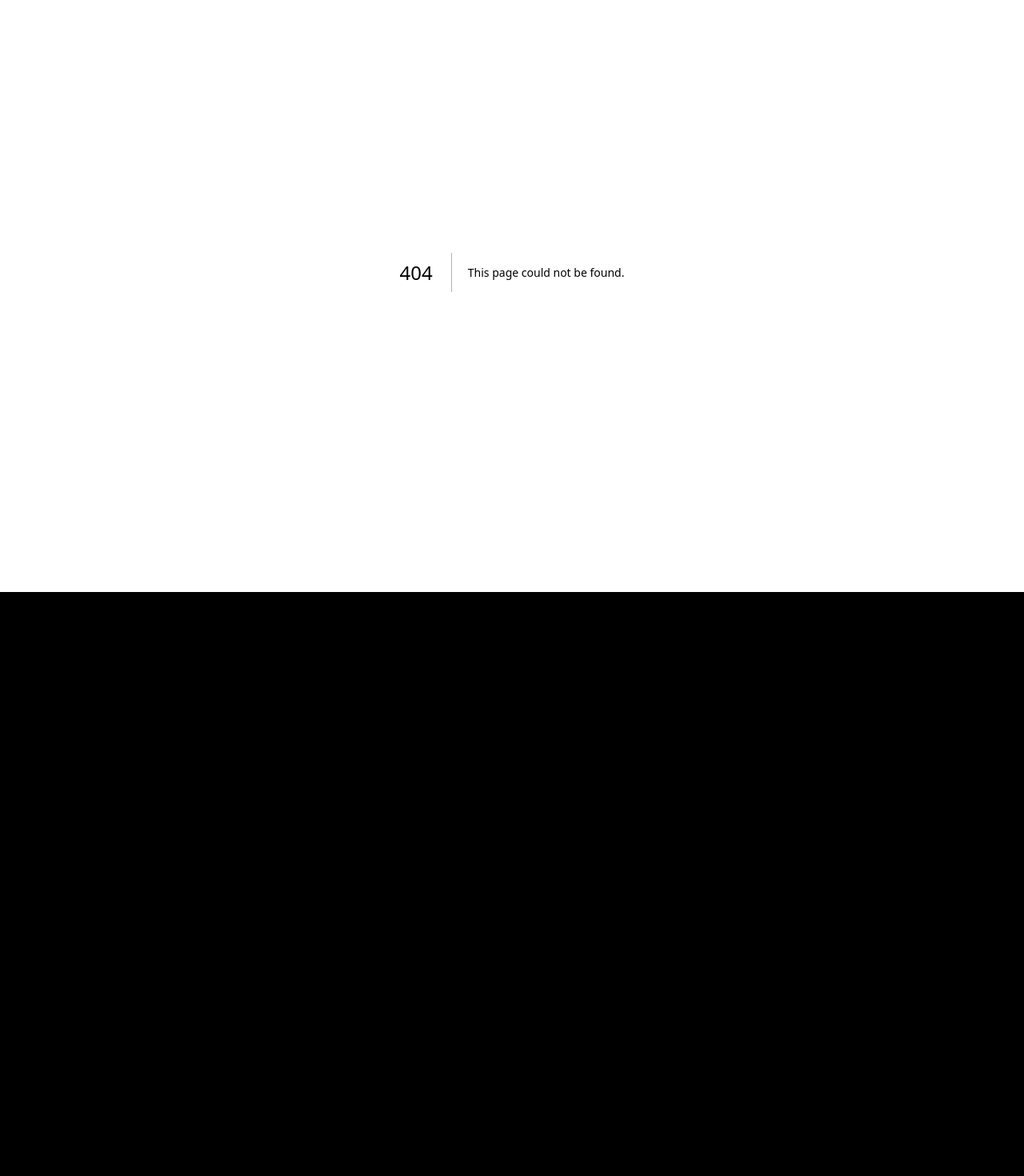
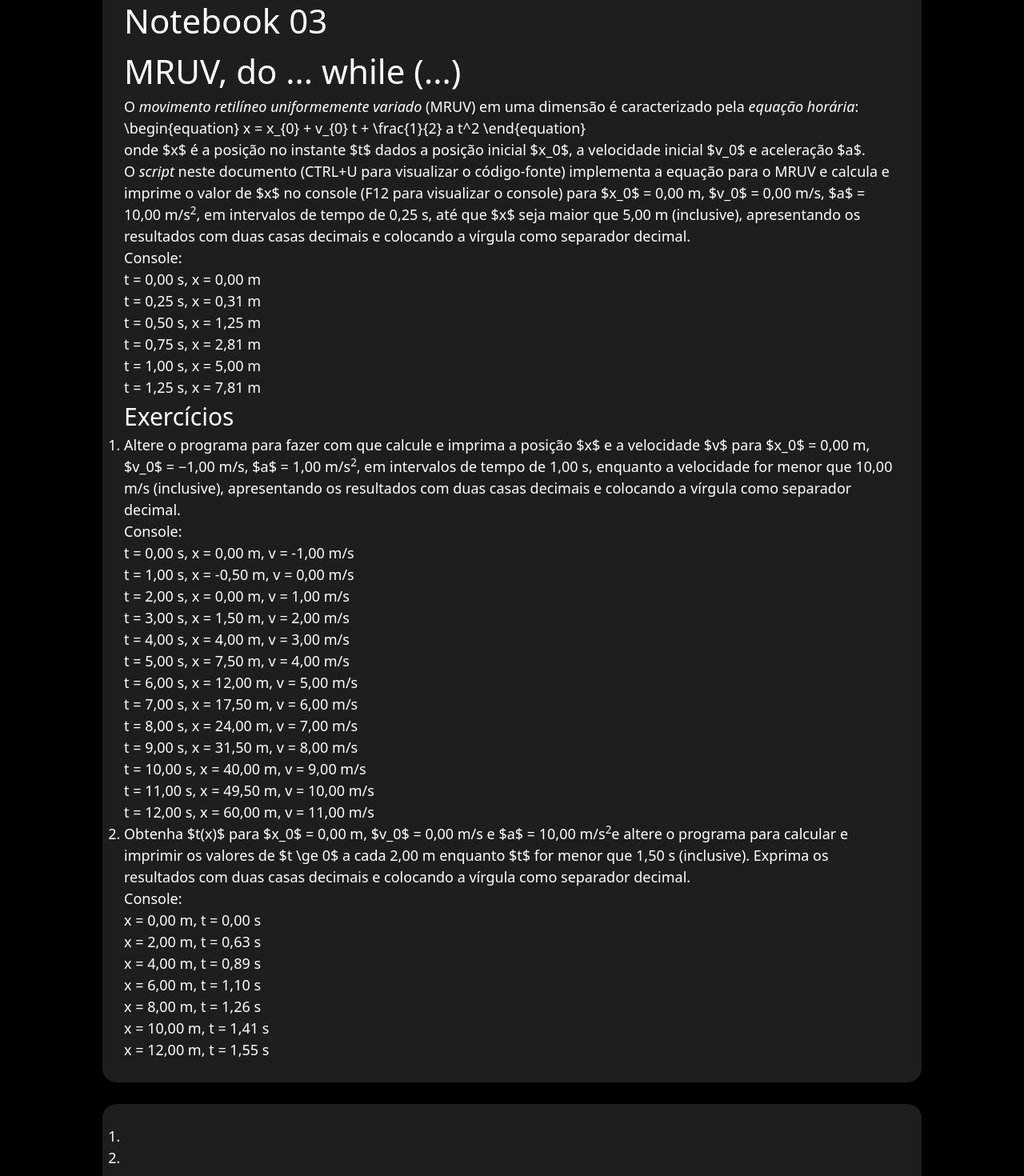
Before and after one commit to Lucas-GBP/Fisica-Notebooks, a Next.js app: page /notebooks/MRUV_do_while in a window 1280 px wide. Before the commit this address had no page. Shown: the part 60-1530 px from the top of the page at 80% size. Before the commit the page ends 800 px from the top, so only its background shows below. Built offline with nearby package versions, Linux system fonts and the light colour scheme; what better-react-mathjax would draw is missing.

Commit message:
first commit

```diff
--- a/pages/notebooks.tsx
+++ b/pages/notebooks.tsx
@@ -3,14 +3,19 @@ import StyleButton from "@/components/StyleButton/StyleButton";
 
 const notebooks:NextPage = () => {
   return <>
-    <main>
-      <section>
-        <ul>
-          <li><StyleButton href="./notebooks/MRUV_espressoes">MRUV, Expressões</StyleButton></li>
-          <li><StyleButton href="./notebooks/MRUV_for">MRUV, for (...) ...</StyleButton></li>
-        </ul>
-      </section>
-    </main>
+    <section>
+      <ul>
+        <li>
+          <StyleButton href="./notebooks/MRUV_espressoes">MRUV, Expressões</StyleButton>
+        </li>
+        <li>
+          <StyleButton href="./notebooks/MRUV_for">MRUV, for (...) ...</StyleButton>
+        </li>
+        <li>
+          <StyleButton href="./notebooks/MRUV_do_while">MRUV, do ... while (...)</StyleButton>
+        </li>
+      </ul>
+    </section>
   </>;
 };
 export default notebooks;
--- /dev/null
+++ b/pages/notebooks/MRUV_do_while.tsx
@@ -0,0 +1,141 @@
+import { NextPage } from "next";
+import { FC } from "react";
+import { positionOverTime } from "@/scripts/mruv";
+
+const MRUVDoWhile:NextPage = () => {
+  const c_1 = {x_0: 0.00, v_0: -1.00, a: 1.00, timeGap: 1.00, v_max: 10.00};
+  const c_2 = {x_0: 0.00, v_0:0.00, a: 10.00, xGap:2.00, tMax:1.50};
+
+  const problem_1 = (
+    c:{x_0:Number, v_0:Number, a:Number, timeGap:Number, v_max:Number}
+  ):{t:Number, x:Number, v:Number}[] => {
+    const result:{t:Number, x:Number, v:Number}[] = [{t:0, x:c.x_0, v:c.v_0}];
+
+    for(let i = 0; result[i].v > c.v_max; i++){
+
+    }
+
+    return result;
+  };
+
+  return <>
+    <section>
+      <Enunciado/>
+    </section>
+    <section>
+      <ol className="list-decimal">
+        <li>
+          {}
+        </li>
+        <li>
+
+        </li>
+      </ol>
+    </section>
+  </>;
+};
+export default MRUVDoWhile;
+
+const Enunciado:FC = () => {
+  let x_0 = 0.00;
+  let v_0 = 0.00;
+  let a = 10.00;
+  let t = 0;
+  let dt = 0.25;
+  let x;
+  do {
+    x = x_0 + v_0 * t + 0.5 * a * t**2;
+    let tStr = t.toFixed(2).replace(".",",");
+    let xStr = x.toFixed(2).replace(".",",");
+    console.log("t = %s s, x = %s m",tStr,xStr);
+    t = t + dt;
+  } while (x<=5.00);
+
+  return <>
+    <h1 id='titulo'>
+      Notebook 03<br/>MRUV, do ... while (...)
+    </h1>
+
+    <p className="normal">
+            O <i>movimento retilíneo uniformemente variado</i> (MRUV) em uma dimensão é
+            caracterizado pela <i>equação horária</i>:
+    </p>
+    {`
+        \\begin{equation}
+        x = x_{0} + v_{0} t + \\frac{1}{2} a t^2
+        \\end{equation}
+        `}
+    <p className="continua">
+            onde $x$ é a posição no instante $t$ dados a posição inicial $x_{0}$, a velocidade
+            inicial $v_{0}$ e aceleração $a$.
+    </p>
+
+    <p className="normal">
+            O <i>script</i> neste documento (CTRL+U para visualizar o código-fonte) implementa a
+            equação para o MRUV e calcula e imprime o valor de $x$ no console (F12 para visualizar
+            o console) para $x_0$ = 0,00 m, $v_0$ = 0,00 m/s, $a$ = 10,00 m/s<sup>2</sup>, em
+            intervalos de tempo de 0,25 s, até que $x$ seja maior que 5,00 m (inclusive),
+            apresentando os resultados com duas casas decimais e colocando a vírgula como separador
+            decimal.
+    </p>
+
+    <div className="console">
+        Console:<br/>
+        t = 0,00 s, x = 0,00 m<br/>
+        t = 0,25 s, x = 0,31 m<br/>
+        t = 0,50 s, x = 1,25 m<br/>
+        t = 0,75 s, x = 2,81 m<br/>
+        t = 1,00 s, x = 5,00 m<br/>
+        t = 1,25 s, x = 7,81 m<br/>
+    </div>
+
+    <h2 className="secao">
+            Exercícios
+    </h2>
+
+    <ol className="list-decimal">
+      <li>
+                Altere o programa para fazer com que calcule e imprima a posição $x$ e a velocidade
+                $v$ para $x_0$ = 0,00 m, $v_0$ = &minus;1,00 m/s, $a$ = 1,00 m/s<sup>2</sup>, em
+                intervalos de tempo de 1,00 s, enquanto a velocidade for menor que 10,00 m/s
+                (inclusive), apresentando os resultados com duas casas decimais e colocando a
+                vírgula como separador decimal.
+      </li>
+
+      <div className="console">
+        Console:<br/>
+        t = 0,00 s, x = 0,00 m, v = -1,00 m/s<br/>
+        t = 1,00 s, x = -0,50 m, v = 0,00 m/s<br/>
+        t = 2,00 s, x = 0,00 m, v = 1,00 m/s<br/>
+        t = 3,00 s, x = 1,50 m, v = 2,00 m/s<br/>
+        t = 4,00 s, x = 4,00 m, v = 3,00 m/s<br/>
+        t = 5,00 s, x = 7,50 m, v = 4,00 m/s<br/>
+        t = 6,00 s, x = 12,00 m, v = 5,00 m/s<br/>
+        t = 7,00 s, x = 17,50 m, v = 6,00 m/s<br/>
+        t = 8,00 s, x = 24,00 m, v = 7,00 m/s<br/>
+        t = 9,00 s, x = 31,50 m, v = 8,00 m/s<br/>
+        t = 10,00 s, x = 40,00 m, v = 9,00 m/s<br/>
+        t = 11,00 s, x = 49,50 m, v = 10,00 m/s<br/>
+        t = 12,00 s, x = 60,00 m, v = 11,00 m/s<br/>
+      </div>
+
+      <li>
+                Obtenha $t(x)$ para $x_0$ = 0,00 m, $v_0$ = 0,00 m/s e $a$ = 10,00 m/s<sup>2</sup>
+                e altere o programa para calcular e imprimir os valores de $t \ge 0$ a cada 2,00 m
+                enquanto $t$ for menor que 1,50 s (inclusive). Exprima os resultados com duas casas
+                decimais e colocando a vírgula como separador decimal.
+      </li>
+
+      <div className="console">
+        Console:<br/>
+        x = 0,00 m, t = 0,00 s<br/>
+        x = 2,00 m, t = 0,63 s<br/>
+        x = 4,00 m, t = 0,89 s<br/>
+        x = 6,00 m, t = 1,10 s<br/>
+        x = 8,00 m, t = 1,26 s<br/>
+        x = 10,00 m, t = 1,41 s<br/>
+        x = 12,00 m, t = 1,55 s<br/>
+      </div>
+    </ol>
+  </>;
+};
--- a/scripts/mruv.ts
+++ b/scripts/mruv.ts
@@ -1,5 +1,3 @@
-import { type } from "os";
-
 export enum mruv {inicialPosition, inicialVelocity, aceleration, time, position};
 
 type mruvProps = {
```
Also changed, not shown: pages/notebooks/MRUV_for.tsx (+5 -3 lines).
